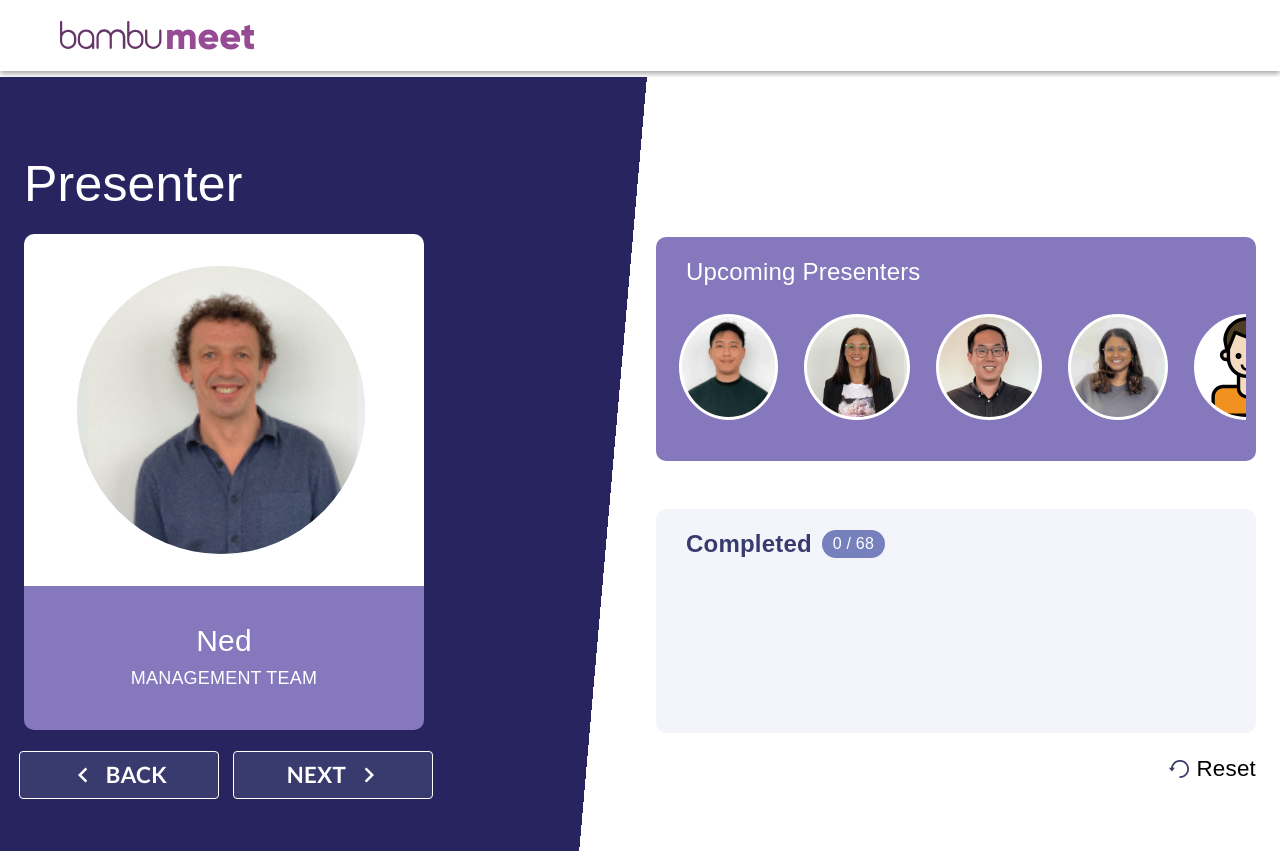
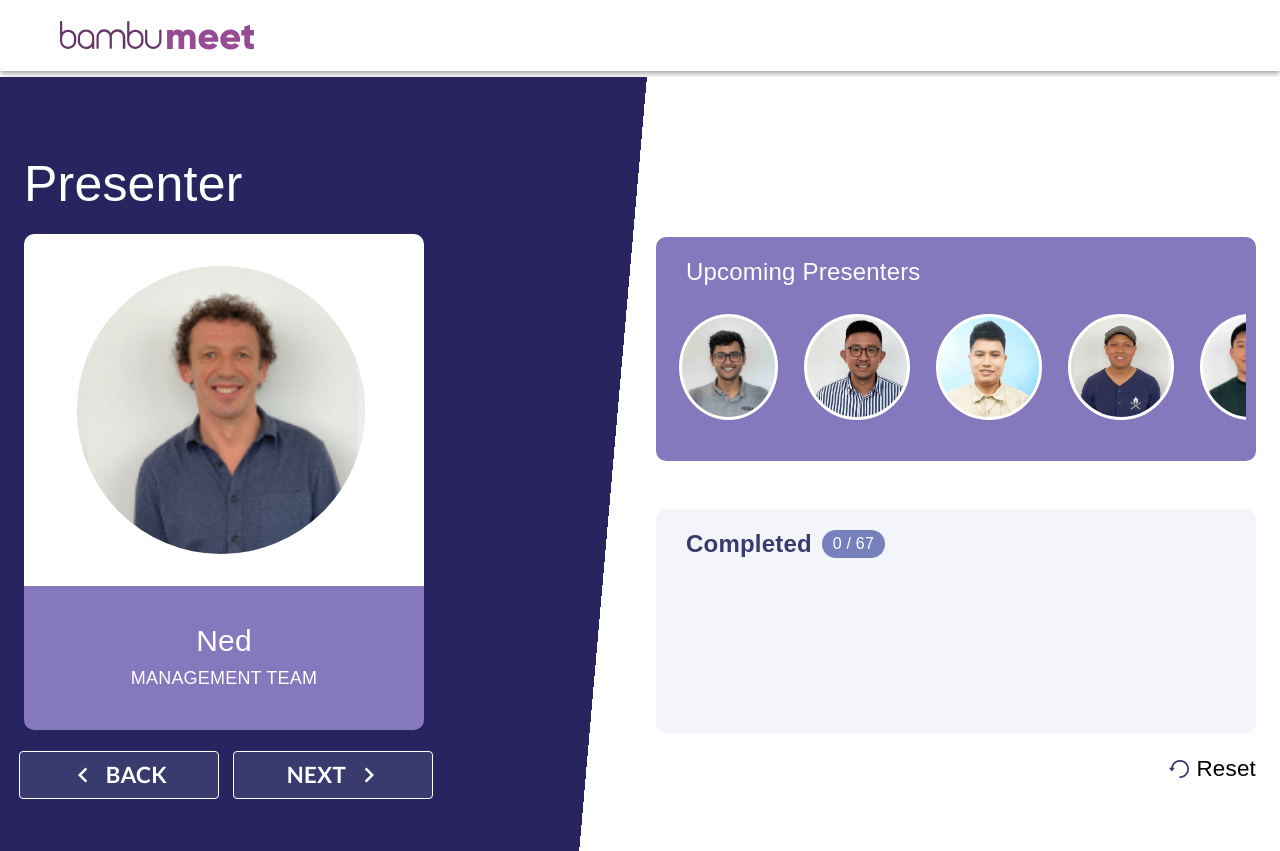
Before and after one commit to bambuhr/meeting-queue-app, a React (Create React App) app: page /start in a window 1280 px wide. Shown: the top 851 px of the page. Built offline with nearby package versions, Linux system fonts and the light colour scheme.

Commit message:
Delete Avinash

```diff
--- a/src/photos/index.js
+++ b/src/photos/index.js
@@ -366,11 +366,6 @@ const employees = [
     team: TEAM.PM,
   },
   {
-    content: "Avinash",
-    image: man(),
-    team: TEAM.DEVELOPMENT,
-  },
-  {
     content: "Aidan",
     image: man(),
     team: TEAM.TESTING,
```
